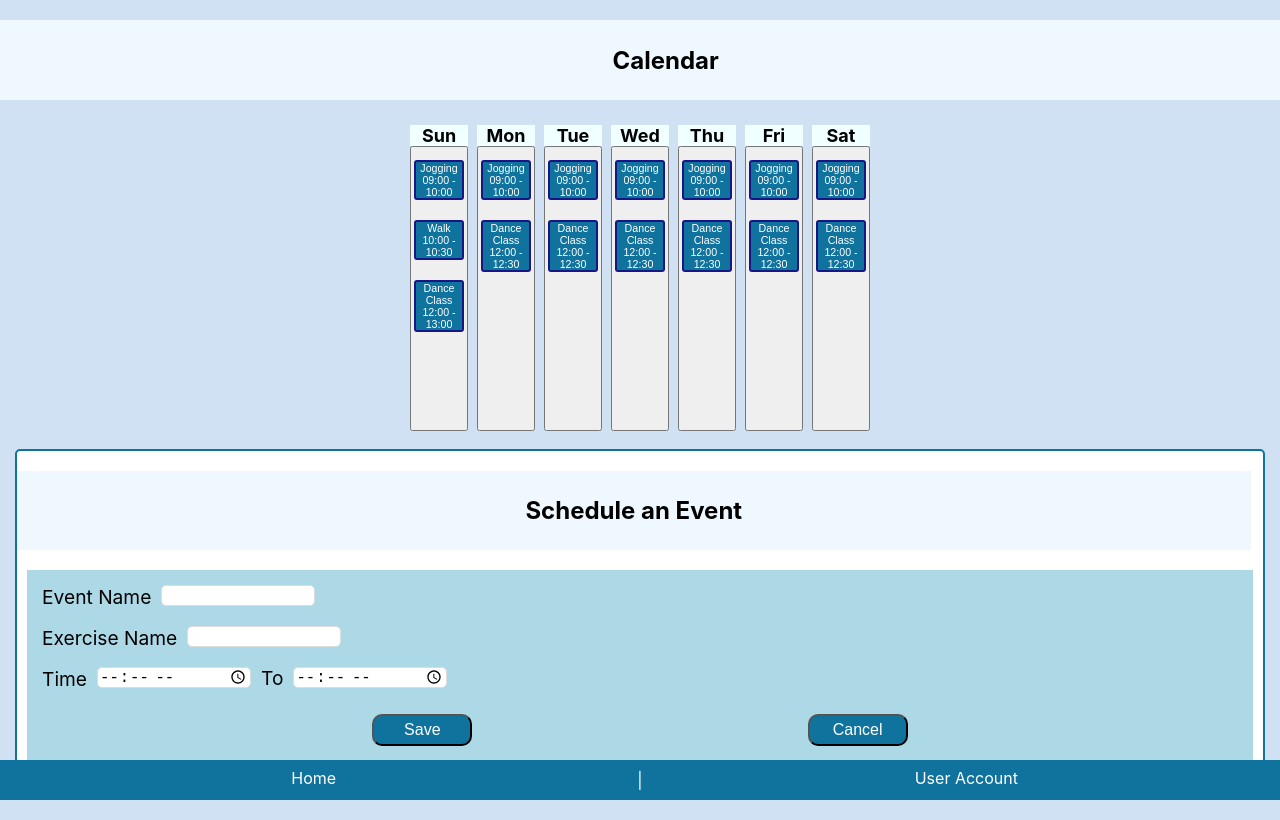
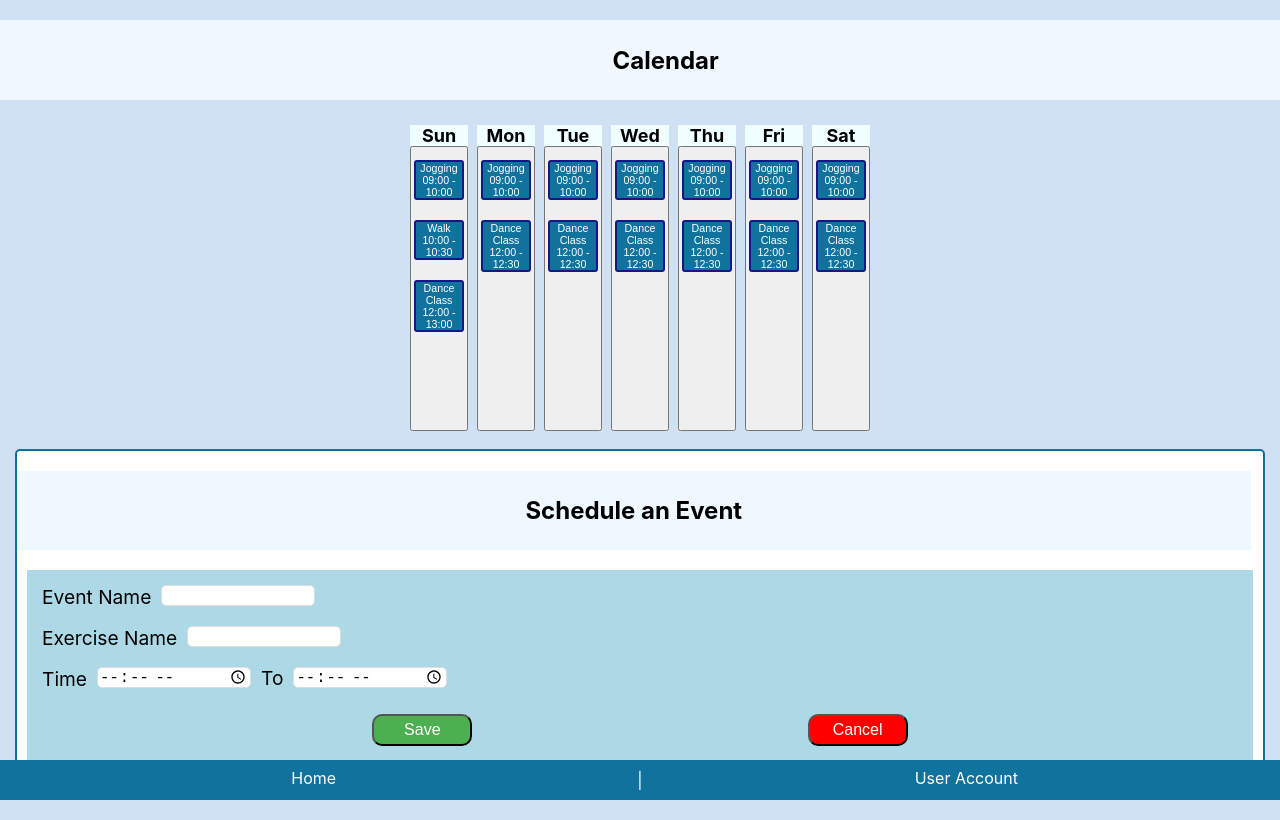
Before and after one commit to jarint/Fitness-Tracker, a React (Create React App) app: page /schedule in a window 1280 px wide. Shown: the top 820 px of the page. Built offline with nearby package versions, Linux system fonts and the light colour scheme.

Commit message:
Added colors to the buttons

```diff
--- a/src/App.css
+++ b/src/App.css
@@ -195,6 +195,18 @@ p{
   padding: 10px;
   margin: 10px;
 }
+#submit{
+  background-color: #4caf50;
+}
+#submit:hover{
+  background-color: #45a049;
+}
+#cancel{
+  background-color: #ff0000;
+}
+#cancel:hover{
+  background-color: #941414;
+}
 
 #scheduleTitle {
   text-align: center;
--- a/src/Schedule.js
+++ b/src/Schedule.js
@@ -47,9 +47,9 @@ export default function Schedule() {
           <div className='formButtons'>
             {/* <Link to="/"><button className='formButton' type='submit'>Save</button></Link>
               <br></br> */}
-            <button className='formButton' type='submit'>Save</button>
+            <button className='formButton' id='submit' type='submit'>Save</button>
 
-            <Link to="/"><button className='formButton'>Cancel</button></Link>
+            <Link to="/"><button className='formButton' id='cancel'>Cancel</button></Link>
           </div>
         </form>
 
```
